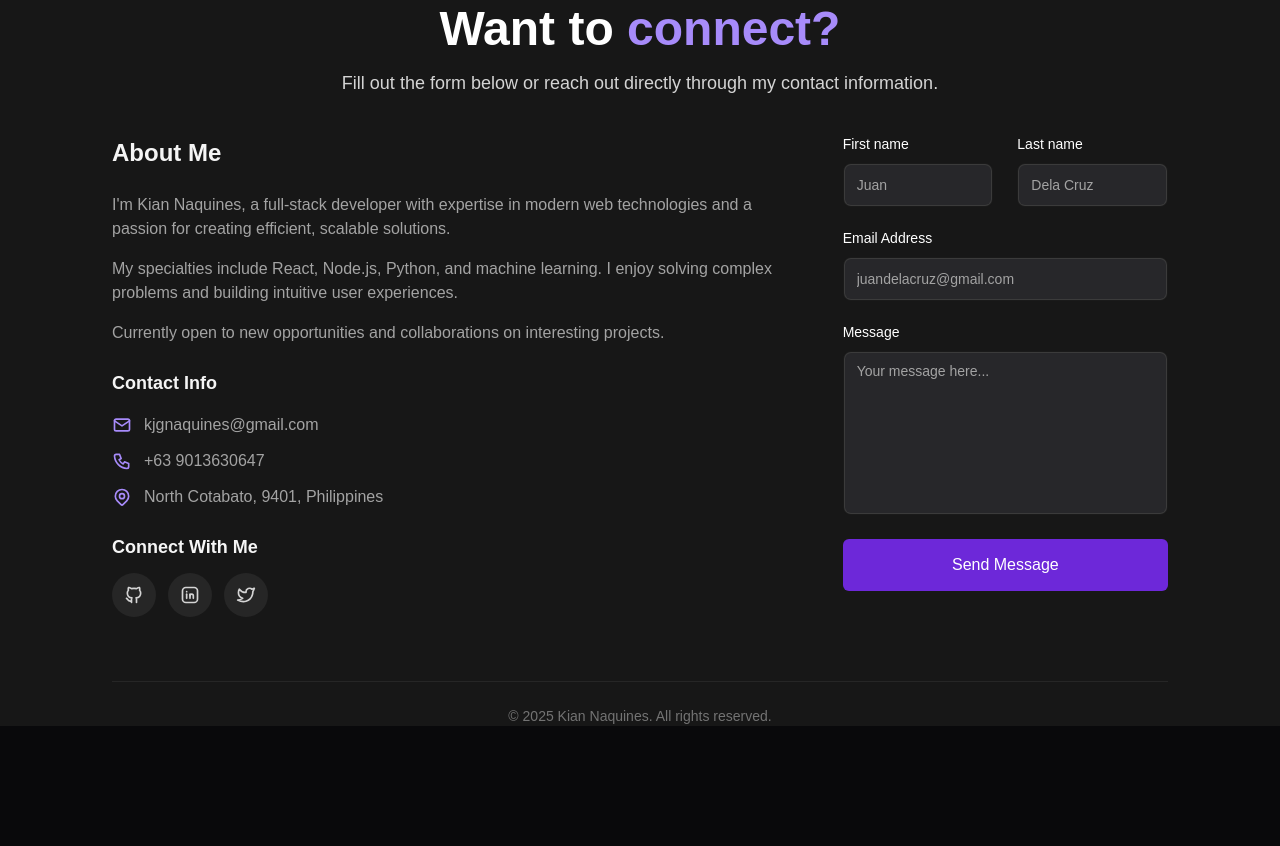
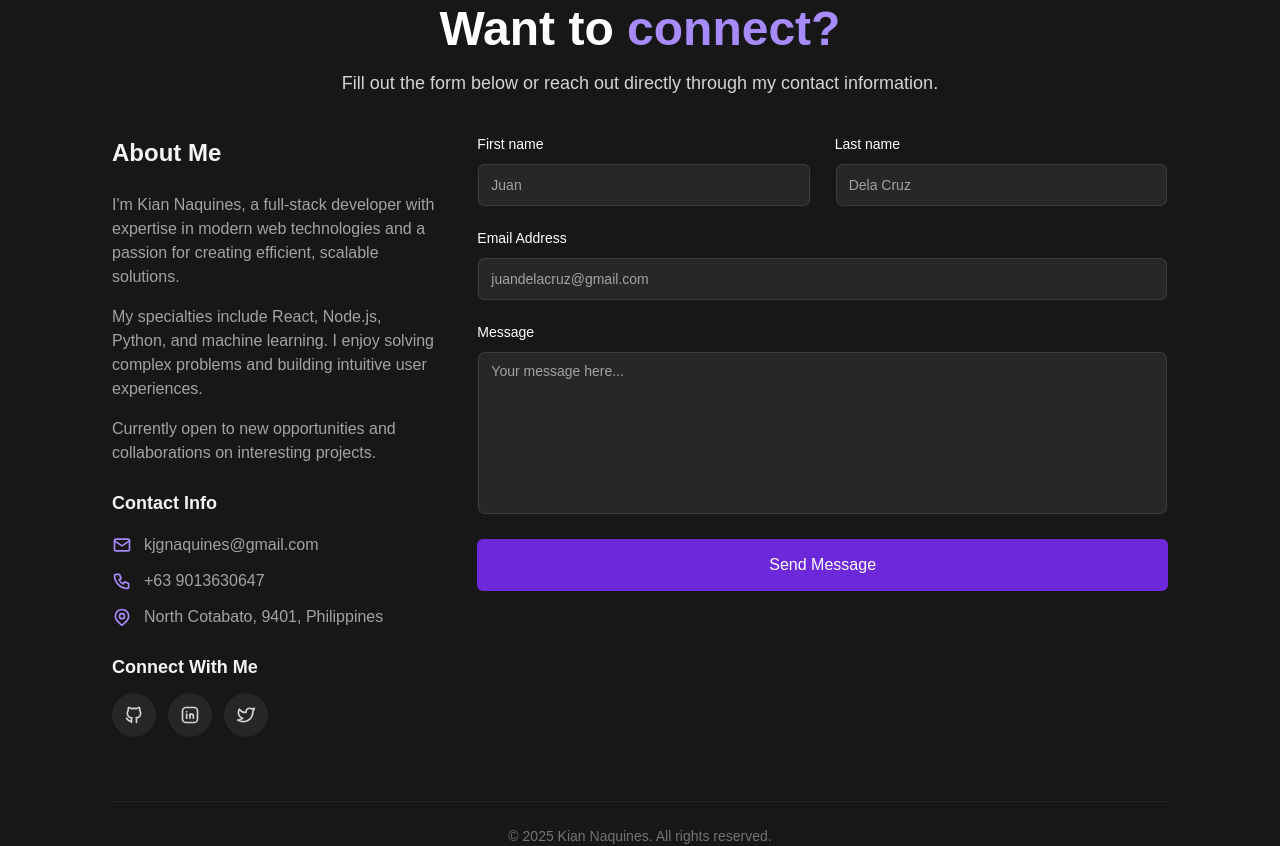
Before and after one commit to kiannaquines/kian_portfolio, a Next.js app: page / in a window 1280 px wide. Shown: the part 7100-7946 px from the top of the page. Before the commit the page ends 7826 px from the top, so only its background shows below. Built offline with nearby package versions, Linux system fonts and the light colour scheme; a web font is replaced by a local one.

Commit message:
Refactor footer component layout for improved responsiveness and consistency

```diff
--- a/components/ui/footer.tsx
+++ b/components/ui/footer.tsx
@@ -83,7 +83,7 @@
         </p>
 
         <div className="grid grid-cols-1 lg:grid-cols-3 gap-10">
-          <div className="space-y-6 lg:col-span-2">
+          <div className="space-y-6">
             <h2 className="text-2xl font-bold">About Me</h2>
             <div className="space-y-4">
               <p className="text-neutral-400">
@@ -130,7 +130,7 @@
             </div>
           </div>
 
-          <form onSubmit={handleSubmit} className="space-y-6">
+          <form onSubmit={handleSubmit} className="space-y-6 lg:col-span-2">
             <div className="grid grid-cols-1 md:grid-cols-2 gap-6">
               <LabelInputContainer>
                 <Label htmlFor="firstName" className="text-neutral-300">First name</Label>
```
